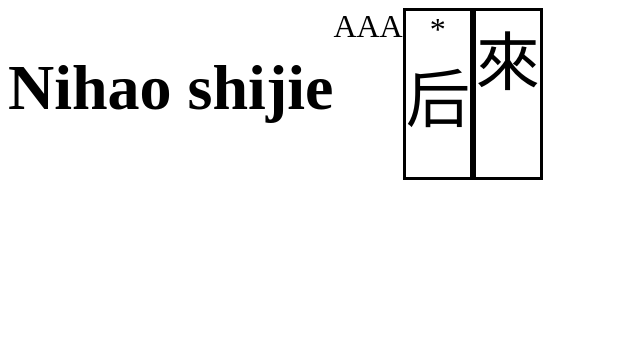
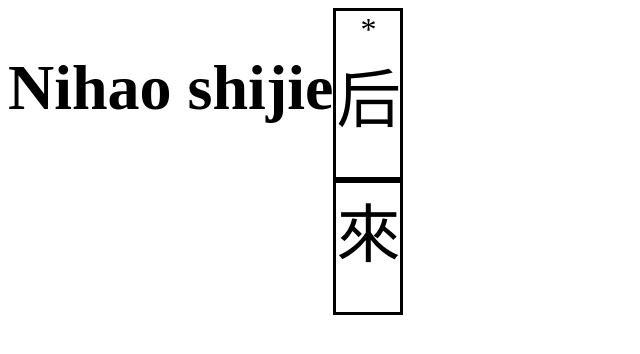
Before and after one commit to harijoel/react-hanzi-speller, a React (Vite) app: page / in a window 1280 px wide. Shown: the top 354 px of the page, without its empty margins (0-640 px from the left). Built offline with nearby package versions, Linux system fonts and the light colour scheme.

Commit message:
ChineseWord component integrated

```diff
--- a/src/App.tsx
+++ b/src/App.tsx
@@ -14,16 +14,9 @@ function App() {
   const [inputKeys, setInputKeys] = useState<string[]>([])
   const mistakeTolerance = 1
   const traditional = true
-  const playMode = "onlyTones"
+  const playMode = "noTones"
+  const activeCardIndex = 0
 
-  const wordHanziArray = ["中", "文"]
-  const wordPinyinRomanArray = ["zhong", "wen"]
-  const wordPinyinArray = ["zhōng", "wén"]
-
-  // const wordObj: HanziPinyin[] = [{hanzi: "中",
-  //                                 pinyinRoman: "zhong", pinyin: "zhōng"},
-  //                                 {hanzi: "文", pinyinRoman: "wen", pinyin: "wén"}
-  //                                ]
   const wordObj: HanziPinyin[] = getWordArray(wordToGuess["translation-data"]
                                                             [traditional
                                                               ? "traditional"
@@ -34,8 +27,6 @@ function App() {
                                               playMode
                                               )
   console.log(wordObj)
-
-
 
   const addInputKeys = useCallback(
     (letter: string) => {
@@ -91,19 +82,13 @@ function App() {
   return (
     <div className="Container" style={{ display: "flex", fontSize: "2rem", textAlign: "center" }}>
       <h1>Nihao shijie</h1>
-      <ChineseWord />
-      {wordObj.map( (syl, i) => <HanziCard
-                                  key={i}
-                                  hanzi={syl.hanzi}
-                                  pinyin={syl.pinyin}
-                                  pinyinRoman={syl.pinyinRoman}
-                                  input={hanziArrayInput[i]}
-                                  active={hanziArrayInput.length - 1 === i}
-                                  mistakeTolerance={mistakeTolerance}
-                                  playMode={playMode}
-                                />
-                  )
-      }
+      <ChineseWord
+        hanziPinyinArrayWord={wordObj}
+        pinyinArrayInput={hanziArrayInput}
+        traditional={traditional}
+        mistakeTolerance={mistakeTolerance}
+        playMode={playMode}
+      />
     </div>
   )
 }
--- a/src/ChineseWord.tsx
+++ b/src/ChineseWord.tsx
@@ -1,4 +1,5 @@
 import React from 'react'
+import HanziCard from './HanziCard'
 import { HanziPinyin } from './util'
 
 type ChineseWordProps = {
@@ -9,10 +10,21 @@ type ChineseWordProps = {
     playMode: string
 }
 
-export default function ChineseWord({}) {
+export default function ChineseWord({hanziPinyinArrayWord, pinyinArrayInput, traditional, mistakeTolerance, playMode}: ChineseWordProps) {
+
+  const activeCardIndex = pinyinArrayInput.length - 1
   return (
     <div>
-        AAA
+        {hanziPinyinArrayWord.map( (syl, i) => <HanziCard
+                                  key={i}
+                                  hanziPinyinChar={syl}
+                                  input={pinyinArrayInput[i]}
+                                  active={activeCardIndex === i}
+                                  mistakeTolerance={mistakeTolerance}
+                                  playMode={playMode}
+                                />
+                  )
+      }
     </div>
   )
 }
--- a/src/HanziCard.tsx
+++ b/src/HanziCard.tsx
@@ -1,17 +1,19 @@
 import React, { useState } from 'react'
 import PinyinSpeller from './PinyinSpeller'
+import { HanziPinyin } from './util'
 
 type HanziCardProps = {
-    hanzi: string
-    pinyin: string
-    pinyinRoman: string
+    hanziPinyinChar: HanziPinyin
     input?: string
     active: boolean
     mistakeTolerance: number
     playMode: string
 }
 
-export default function HanziCard({ hanzi, pinyin, pinyinRoman, input = "", active, mistakeTolerance, playMode }: HanziCardProps) {
+export default function HanziCard({ hanziPinyinChar, input = "", active, mistakeTolerance, playMode }: HanziCardProps) {
+    const hanzi = hanziPinyinChar.hanzi
+    const pinyin = hanziPinyinChar.pinyin
+    const pinyinRoman = hanziPinyinChar.pinyinRoman
 
     // to be defined
     let mistakeCount = 0
```
